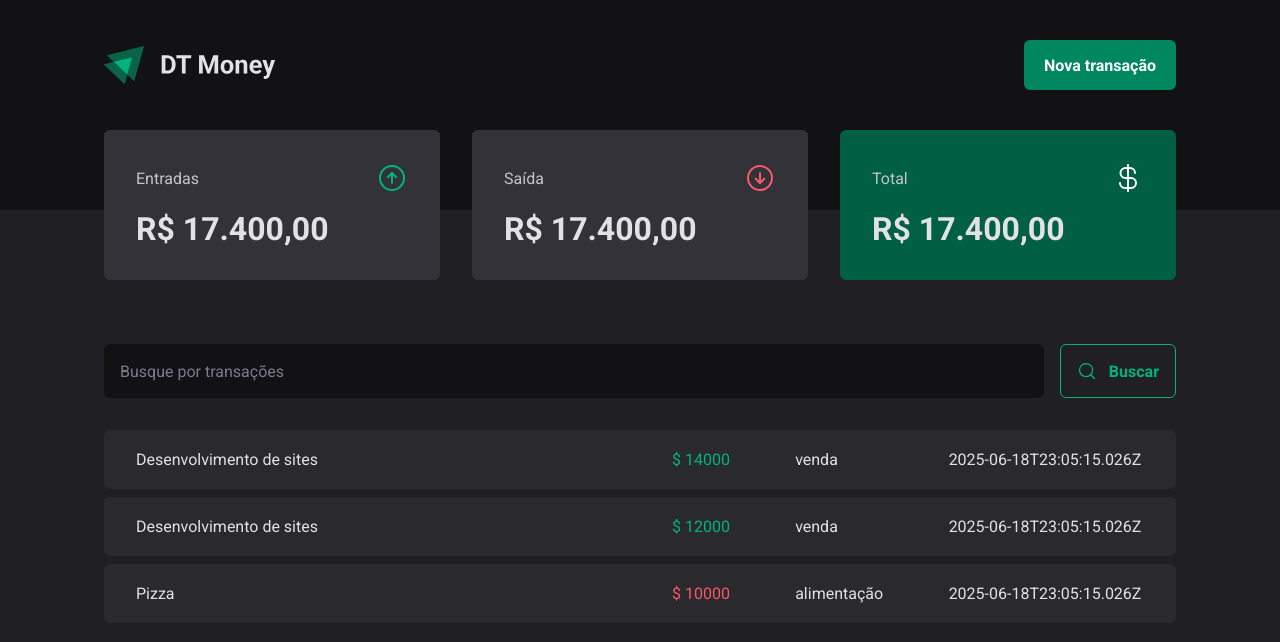
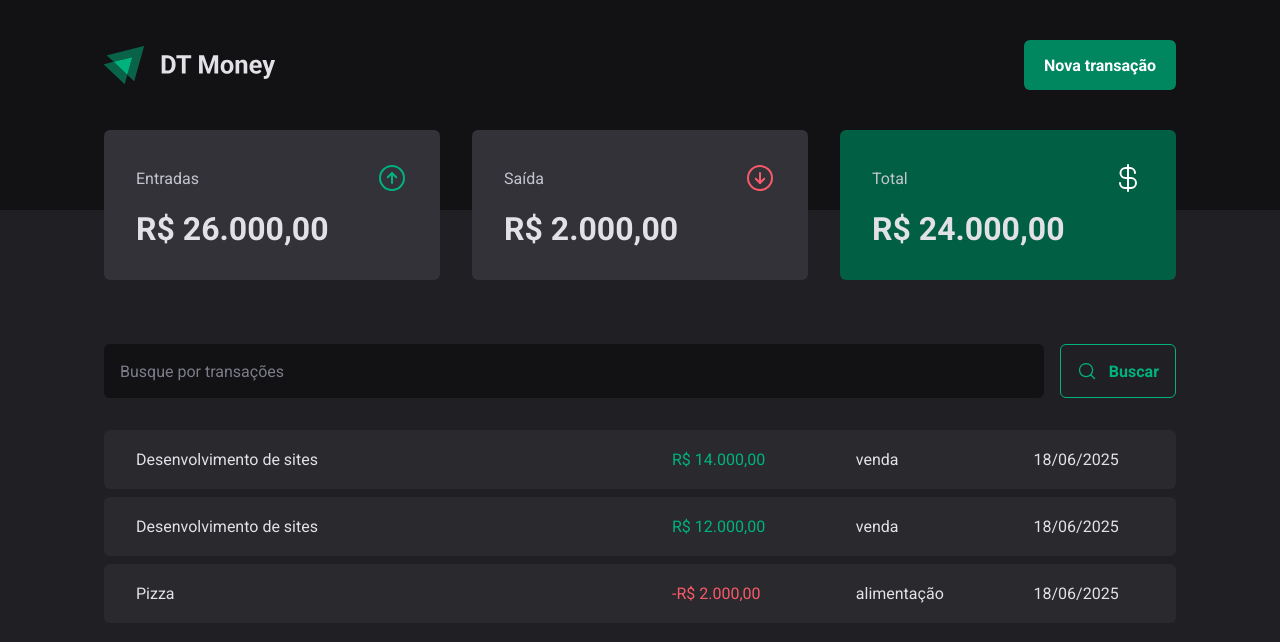
Before and after one commit to salesmiguelz/dt-money-react, a React (Vite) app: page / in a window 1280 px wide. Shown: the top 642 px of the page. Built offline with nearby package versions, Linux system fonts and the light colour scheme; data requests are answered from the project's data file.

Commit message:
feat: summary and values formatting

```diff
--- a/server.json
+++ b/server.json
@@ -21,7 +21,7 @@
       "description": "Pizza",
       "type": "outcome",
       "category": "alimentação",
-      "price": 10000,
+      "price": 2000,
       "createdAt": "2025-06-18T23:05:15.026Z"
     }
   ]
--- a/src/pages/Transactions/components/Summary/index.tsx
+++ b/src/pages/Transactions/components/Summary/index.tsx
@@ -1,7 +1,24 @@
 import { ArrowCircleDown, ArrowCircleUp, CurrencyDollar } from "phosphor-react";
 import { SummaryCard, SummaryContainer } from "./styles";
+import { useContext } from "react";
+import { TransactionsContext } from "../../../../contexts/TransactionsContext";
+import { priceFormatter } from "../../../../utils/formatter";
 
 export function Summary() {
+    const { transactions } = useContext(TransactionsContext)
+
+    const summary = transactions.reduce((acc, transaction) => {
+        if (transaction.type === 'income') {
+            acc.income += transaction.price;
+            acc.total += transaction.price;
+        } else {
+            acc.outcome += transaction.price;
+            acc.total -= transaction.price;
+        }
+
+        return acc
+    }, { income: 0, outcome: 0, total: 0 })
+
     return (
         <SummaryContainer>
             <SummaryCard>
@@ -10,7 +27,7 @@
                     <ArrowCircleUp size={32} color="#00b37e" />
                 </header>
 
-                <strong>R$ 17.400,00</strong>
+                <strong>{priceFormatter.format(summary.income)}</strong>
             </SummaryCard>
 
             <SummaryCard>
@@ -19,7 +36,7 @@
                     <ArrowCircleDown size={32} color="#f75a68" />
                 </header>
 
-                <strong>R$ 17.400,00</strong>
+                <strong>{priceFormatter.format(summary.outcome)}</strong>
             </SummaryCard>
 
             <SummaryCard variant='green'>
@@ -28,7 +45,7 @@
                     <CurrencyDollar size={32} color="#fff" />
                 </header>
 
-                <strong>R$ 17.400,00</strong>
+                <strong>{priceFormatter.format(summary.total)}</strong>
             </SummaryCard>
         </SummaryContainer>
     )
--- a/src/pages/Transactions/index.tsx
+++ b/src/pages/Transactions/index.tsx
@@ -4,6 +4,7 @@
 import { PriceHighLight, TransactionsContainer, TransactionsTable } from "./styles";
 import { TransactionsContext } from "../../contexts/TransactionsContext";
 import { useContext } from "react";
+import { dateFormatter, priceFormatter } from "../../utils/formatter";
 
 
 export function Transactions() {
@@ -23,11 +24,12 @@
                                     <td width='50%'>{transaction.description}</td>
                                     <td>
                                         <PriceHighLight variant={transaction.type}>
-                                            $ {transaction.price}
+                                            {transaction.type === 'outcome' && '-'}
+                                            {priceFormatter.format(transaction.price)}
                                         </PriceHighLight>
                                     </td>
                                     <td>{transaction.category}</td>
-                                    <td>{transaction.createdAt}</td>
+                                    <td>{dateFormatter.format(new Date(transaction.createdAt))}</td>
                                 </tr>
                             )
                         })}
--- /dev/null
+++ b/src/utils/formatter.ts
@@ -0,0 +1,6 @@
+export const dateFormatter = new Intl.DateTimeFormat('pt-BR');
+
+export const priceFormatter = new Intl.NumberFormat('pt-BR', {
+    style: 'currency',
+    currency: 'BRL'
+})
```
